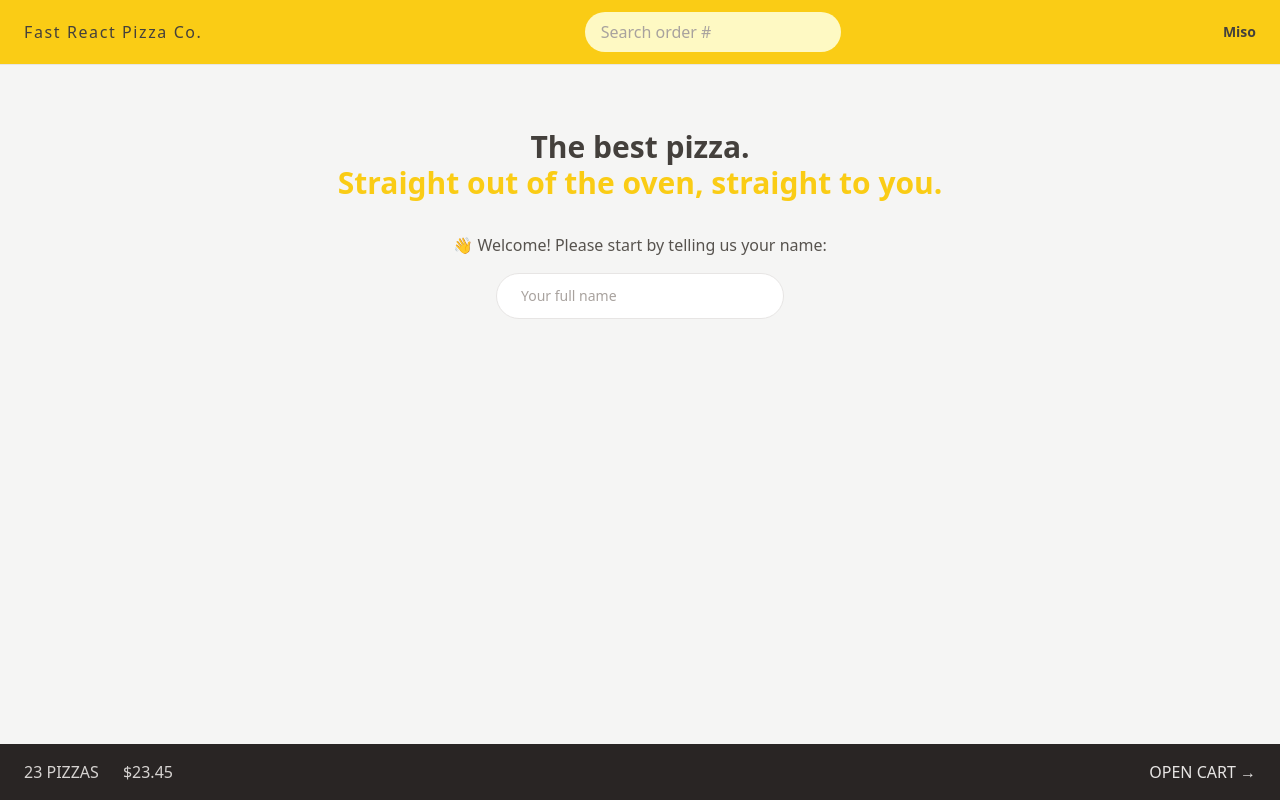
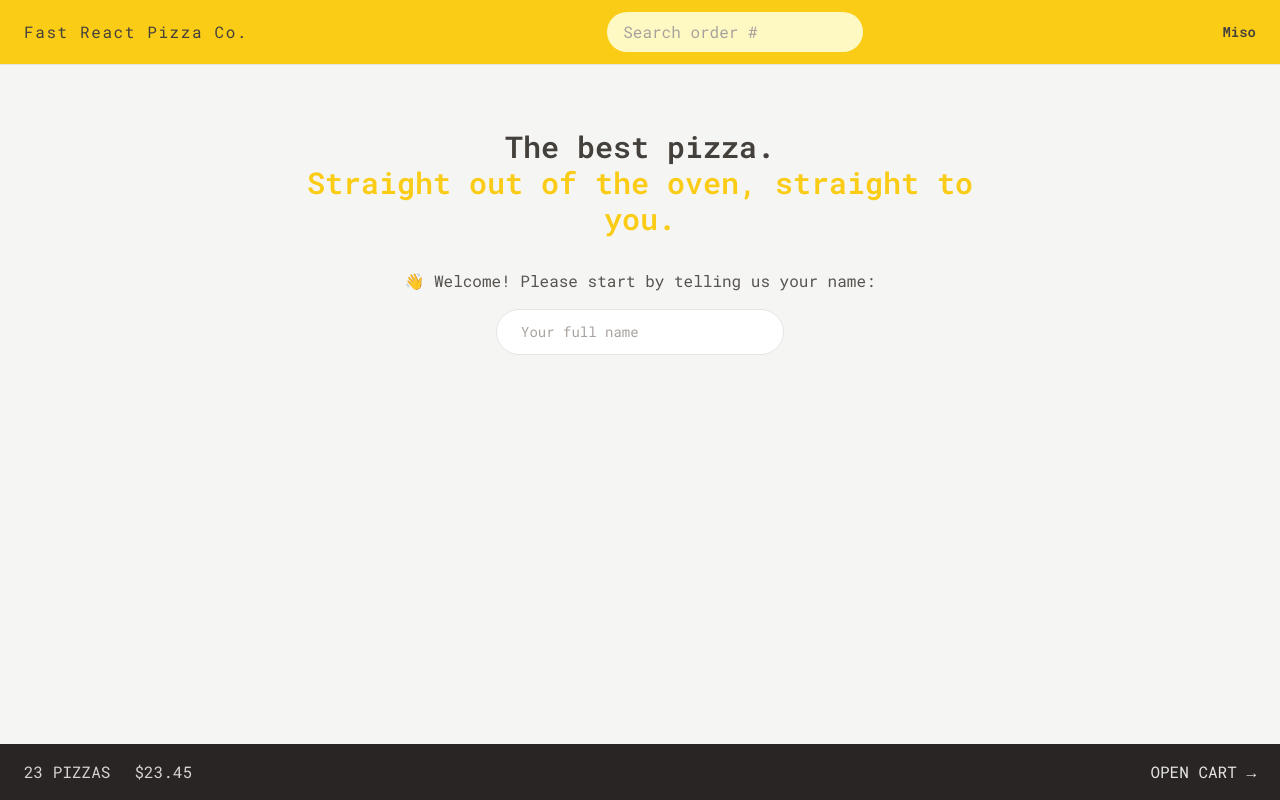
Before and after one commit to milunradonjic/react-fast-pizza, a React (Vite) app: page / in a window 1280 px wide. Built offline with nearby package versions, Linux system fonts and the light colour scheme.

Commit message:
add our font, and overrride the screen height

```diff
--- a/index.html
+++ b/index.html
@@ -4,7 +4,11 @@
     <meta charset="UTF-8" />
     <link rel="icon" type="image/svg+xml" href="/vite.svg" />
     <meta name="viewport" content="width=device-width, initial-scale=1.0" />
-    <title>Vite + React</title>
+    <link
+      href="https://fonts.googleapis.com/css2?family=Roboto+Mono:wght@300;400;500;600;700&display=swap"
+      rel="stylesheet"
+    />
+    <title>Fast React Pizza Co.</title>
   </head>
   <body class="bg-stone-100 text-stone-700">
     <div id="root"></div>
--- a/src/ui/Header.jsx
+++ b/src/ui/Header.jsx
@@ -4,12 +4,12 @@
 
 export default function Header() {
   return (
-    <div className="uppercass flex items-center justify-between border-b border-stone-200 bg-yellow-400 px-4 py-3 sm:px-6">
+    <header className="uppercass flex items-center justify-between border-b border-stone-200 bg-yellow-400 px-4 py-3 sm:px-6">
       <Link to="/" className="tracking-widest">
         Fast React Pizza Co.
       </Link>
       <SearchOrder />
       <Username />
-    </div>
+    </header>
   );
 }
--- a/tailwind.config.js
+++ b/tailwind.config.js
@@ -1,11 +1,16 @@
 /** @type {import('tailwindcss').Config} */
+// eslint-disable-next-line
 export default {
-  content: [
-    "./index.html",
-    "./src/**/*.{js,ts,jsx,tsx}",
-  ],
+  content: ["./index.html", "./src/**/*.{js,ts,jsx,tsx}"],
   theme: {
-    extend: {},
+    fontFamily: {
+      sans: "Roboto Mono, monospace",
+    },
+    extend: {
+      height: {
+        screen: "100dvh",
+      },
+    },
   },
-  plugins: ["prettier-plugin-tailwindcss"]
-}
+  plugins: ["prettier-plugin-tailwindcss"],
+};
```
